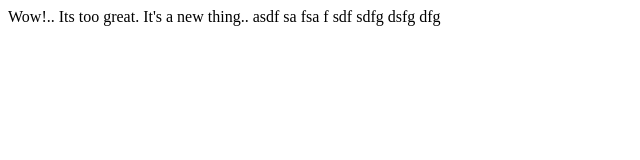
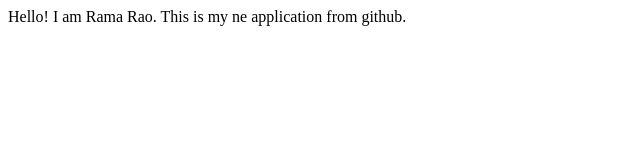
Before and after one commit to ramstheroyal/helloworld, a plain HTML site: page index.html in a window 1280 px wide. Shown: the whole page, without its empty margins (0-640 px from the left). Drawn offline with Linux system fonts and the light colour scheme.

Commit message:
New Change

```diff
--- a/index.html
+++ b/index.html
@@ -3,17 +3,7 @@
   <title>First GitHub App</title>
  </head>
  <body>
-   Wow!.. Its too great.
+ Hello! I am Rama Rao. This is my ne application from github.
 
-   It's a new thing..
-
- asdf
- sa
- fsa
- f
- sdf
- sdfg
- dsfg
- dfg
  </body>
 </html>
```
